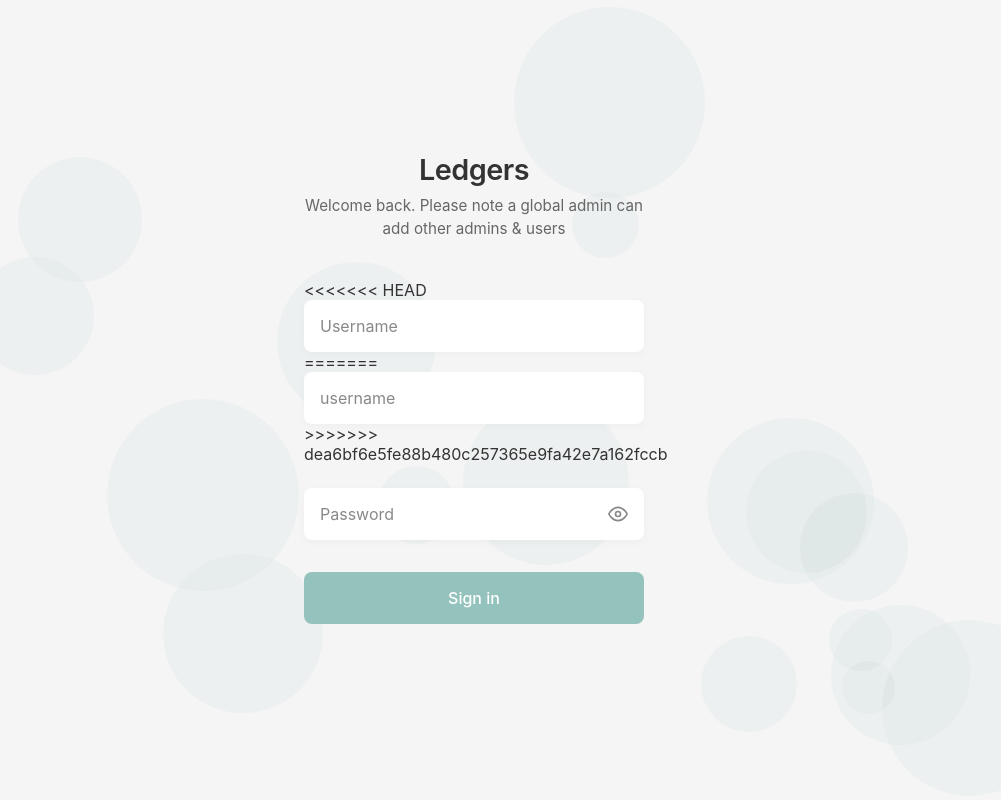
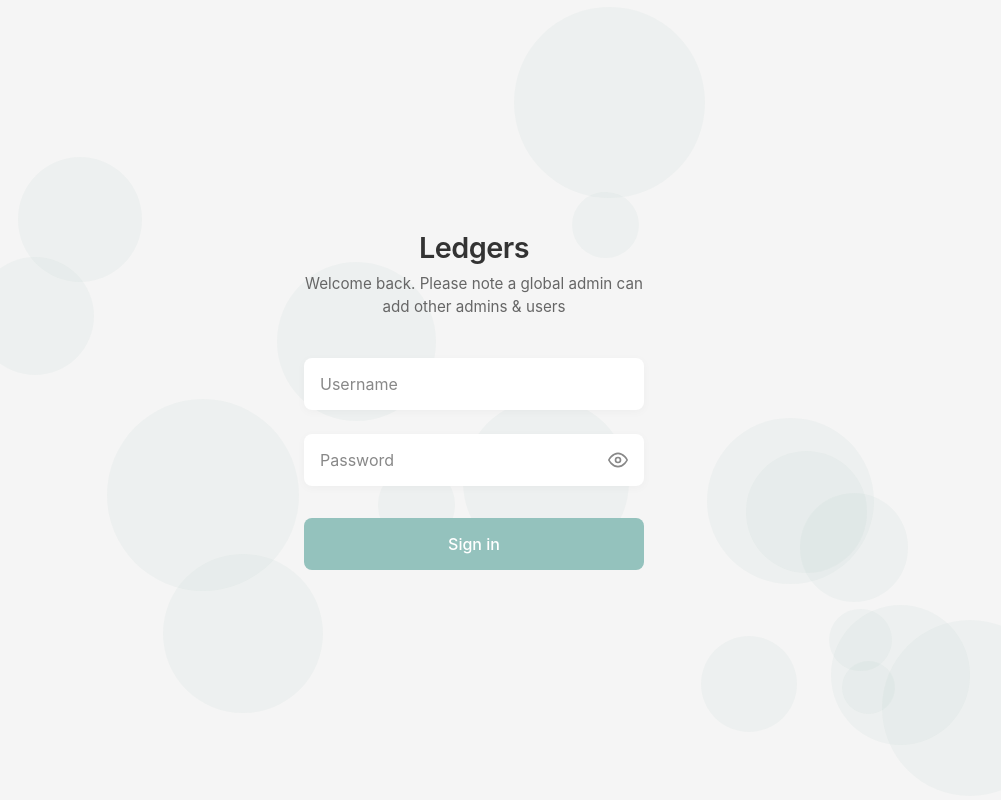
Before and after one commit to mwchben/ledgers, a Flask app: page /login in a window 1280 px wide. Shown: the whole page, without its empty margins (166-1167 px from the left). Run offline with Flask 3, Linux system fonts and the light colour scheme.

Commit message:
documented thus far

```diff
--- a/templates/login.html
+++ b/templates/login.html
@@ -13,17 +13,10 @@
       <p>Welcome back. Please note a global admin can add other admins & users </p>
     </div>
 
-<<<<<<< HEAD
-    <form id="login-form" method="post">
+    <form id="login-form" method="post" action="{{ url_for('login') }}">
       <div class="form-group">
         <input type="username" class="form-control" id="username" required>
         <label for="username" class="form-label">Username</label>
-=======
-    <form method="POST" id="login-form" action="{{ url_for('login') }}">
-      <div class="form-group">
-        <input type="text" name="username" class="form-control" id="username" required>
-        <label for="username" class="form-label">username</label>
->>>>>>> dea6bf6e5fe88b480c257365e9fa42e7a162fccb
         <!-- <div class="error-message" id="email-error">Please enter a valid email address</div> -->
       </div>
 
```
Also changed, not shown: documentation/installation.md (+15 -0 lines), documentation/sql1.png (added).
